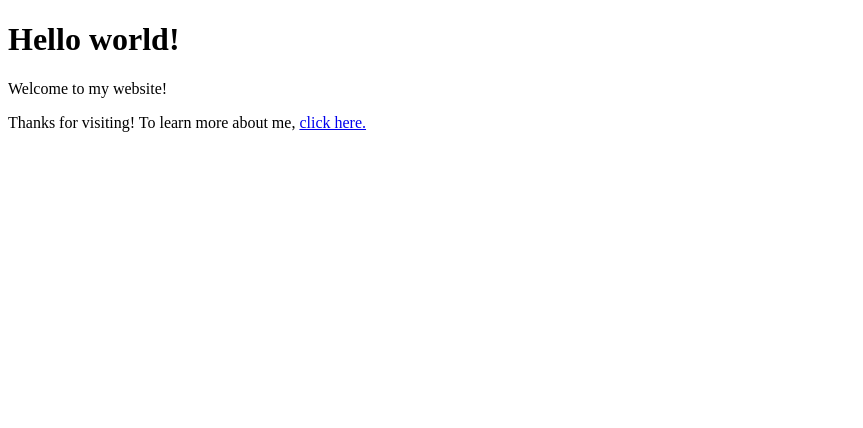
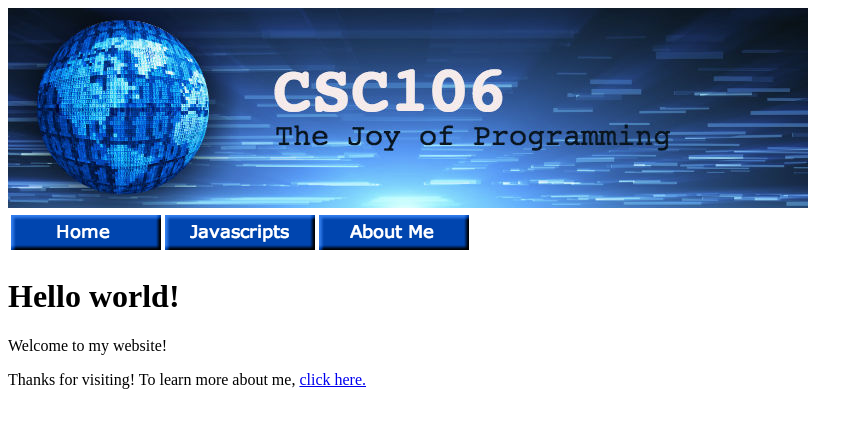
Before and after one commit to AxtelUlala/AxtelUlala.github.io, a plain HTML site: page index.html in a window 1280 px wide. Shown: the whole page, without its empty margins (0-863 px from the left). Drawn offline with Linux system fonts and the light colour scheme.

Commit message:
Add files via upload

```diff
--- a/index.html
+++ b/index.html
@@ -6,8 +6,17 @@
     <title>Axthiel's Website</title>
 </head>
 <body>
+    <img src="csc106_banner.jpg" alt="CSC106 The Joy of Programming Banner">
+    <table>
+        <tr>
+            <th><a href="index.html"><img src="home.png"></a></th>
+            <th><img src="js.png"></th>
+            <th><a href="aboutme.html"><img src="aboutme.png"></a></th>
+        </tr>
+    </table>
     <h1>Hello world!</h1>
     <p>Welcome to my website!</p>
     <p>Thanks for visiting! To learn more about me, <a href="aboutme.html">click here.</a></p>
+
 </body>
 </html>
```
Also changed, not shown: aboutme.png (added), csc106_banner.jpg (added), home.png (added), js.png (added).
